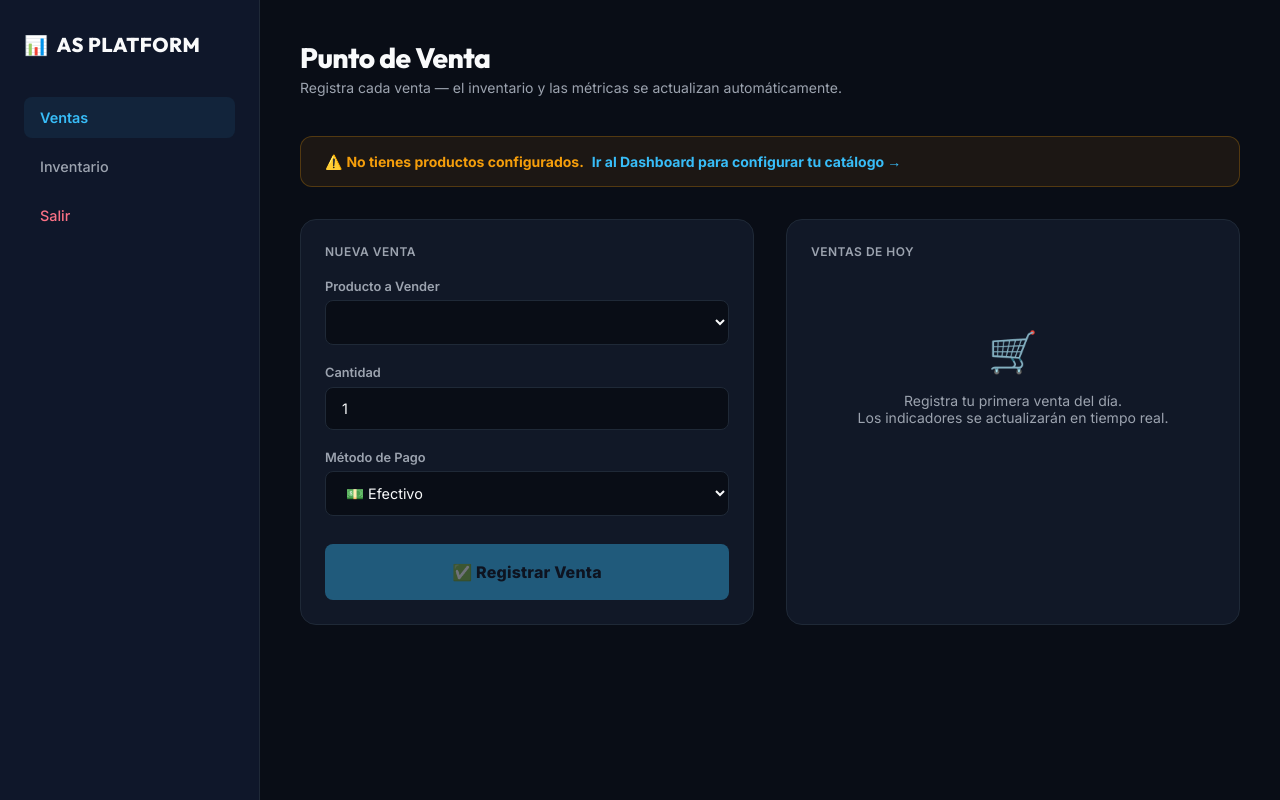
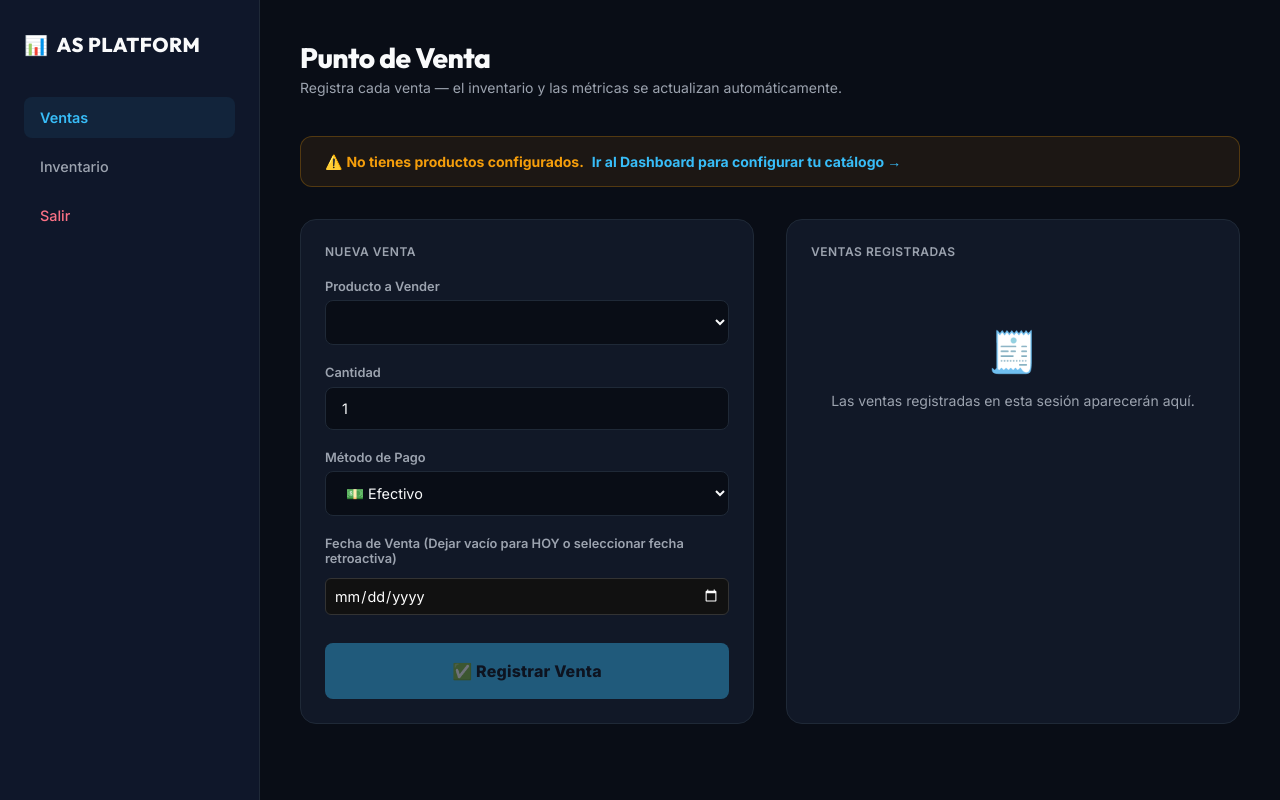
Before and after one commit to ingenieroillidge-lab/as-core, a Flask app: page /ventas in a window 1280 px wide. Run offline with Flask 3, Linux system fonts and the light colour scheme; a user stored in the database is signed in; data that the repository does not hold is empty; some libraries are stand-ins or nearby versions.

Commit message:
Feat: Registro e importación masiva de ventas retroactivas por formulario, CSV y Google Sheets

```diff
--- a/app.py
+++ b/app.py
@@ -303,7 +303,14 @@ def api_productos():
 @login_required
 def post_venta():
     d = request.json
-    s, r = ventas_service.registrar_venta(d['producto_id'], float(d['cantidad']), d.get('metodo_pago', 'Efectivo'), session['user_id'], session['negocio_id'])
+    s, r = ventas_service.registrar_venta(
+        d['producto_id'],
+        float(d['cantidad']),
+        d.get('metodo_pago', 'Efectivo'),
+        session['user_id'],
+        session['negocio_id'],
+        fecha_custom=d.get('fecha')
+    )
     return jsonify({"message": "ok", "total": r}) if s else (jsonify({"error": r}), 400)
 
 @app.route('/api/inventario')
@@ -465,6 +472,33 @@ def importar_csv():
                     )
                     imported_count += 1
 
+            elif tipo_importacion == 'ventas':
+                fecha_val = row[0].strip() if len(row) > 0 and row[0].strip() else datetime.now().strftime("%Y-%m-%d")
+                prod_name = row[1].strip() if len(row) > 1 else ''
+                try:
+                    cant_val = float(row[2].strip()) if len(row) > 2 and row[2].strip() else 1.0
+                except:
+                    cant_val = 1.0
+                metodo_val = row[3].strip() if len(row) > 3 and row[3].strip() else 'Efectivo'
+
+                if prod_name:
+                    p_res = ejecutar_query("SELECT id FROM productos WHERE LOWER(nombre)=LOWER(?) AND negocio_id=?", (prod_name, nid), fetch=True)
+                    if p_res:
+                        pid = p_res[0][0]
+                    else:
+                        try:
+                            total_val = float(row[4].replace('$', '').replace(',', '').strip()) if len(row) > 4 and row[4].strip() else 0.0
+                        except:
+                            total_val = 0.0
+                        unit_price = total_val / cant_val if cant_val > 0 else total_val
+                        ejecutar_query("INSERT INTO productos (negocio_id, nombre, precio, tipo_producto) VALUES (?, ?, ?, 'TRANSFORMADO')", (nid, prod_name, unit_price))
+                        pid_res = ejecutar_query("SELECT id FROM productos WHERE nombre=? AND negocio_id=? ORDER BY id DESC LIMIT 1", (prod_name, nid), fetch=True)
+                        pid = pid_res[0][0] if pid_res else 1
+
+                    s, r = ventas_service.registrar_venta(pid, cant_val, metodo_val, session['user_id'], nid, fecha_custom=fecha_val)
+                    if s:
+                        imported_count += 1
+
         return jsonify({"message": f"¡Éxito! Se importaron {imported_count} registros."})
     except Exception as e:
         return jsonify({"error": f"Error procesando archivo CSV: {str(e)}"}), 500
@@ -533,6 +567,32 @@ def importar_google_sheets():
                         (nid, nombre, unidad, costo, stock, stock)
                     )
                     imported_count += 1
+            elif tipo_importacion == 'ventas':
+                fecha_val = row[0].strip() if len(row) > 0 and row[0].strip() else datetime.now().strftime("%Y-%m-%d")
+                prod_name = row[1].strip() if len(row) > 1 else ''
+                try:
+                    cant_val = float(row[2].strip()) if len(row) > 2 and row[2].strip() else 1.0
+                except:
+                    cant_val = 1.0
+                metodo_val = row[3].strip() if len(row) > 3 and row[3].strip() else 'Efectivo'
+
+                if prod_name:
+                    p_res = ejecutar_query("SELECT id FROM productos WHERE LOWER(nombre)=LOWER(?) AND negocio_id=?", (prod_name, nid), fetch=True)
+                    if p_res:
+                        pid = p_res[0][0]
+                    else:
+                        try:
+                            total_val = float(row[4].replace('$', '').replace(',', '').strip()) if len(row) > 4 and row[4].strip() else 0.0
+                        except:
+                            total_val = 0.0
+                        unit_price = total_val / cant_val if cant_val > 0 else total_val
+                        ejecutar_query("INSERT INTO productos (negocio_id, nombre, precio, tipo_producto) VALUES (?, ?, ?, 'TRANSFORMADO')", (nid, prod_name, unit_price))
+                        pid_res = ejecutar_query("SELECT id FROM productos WHERE nombre=? AND negocio_id=? ORDER BY id DESC LIMIT 1", (prod_name, nid), fetch=True)
+                        pid = pid_res[0][0] if pid_res else 1
+
+                    s, r = ventas_service.registrar_venta(pid, cant_val, metodo_val, session['user_id'], nid, fecha_custom=fecha_val)
+                    if s:
+                        imported_count += 1
 
         c_res = ejecutar_query("SELECT id FROM configuracion_negocio WHERE negocio_id=?", (nid,), fetch=True)
         if c_res:
--- a/templates/configuracion.html
+++ b/templates/configuracion.html
@@ -96,6 +96,9 @@
                         <a href="/api/plantilla/inventario" class="btn" style="background: rgba(52, 211, 153, 0.1); color: #34d399; text-align: center; border: 1px solid rgba(52, 211, 153, 0.3); text-decoration: none; padding: 0.8rem; border-radius: 8px; font-weight: 700;">
                             📥 Descargar Plantilla de Insumos (.csv)
                         </a>
+                        <a href="/api/plantilla/ventas" class="btn" style="background: rgba(245, 158, 11, 0.1); color: #f59e0b; text-align: center; border: 1px solid rgba(245, 158, 11, 0.3); text-decoration: none; padding: 0.8rem; border-radius: 8px; font-weight: 700;">
+                            📥 Descargar Plantilla de Ventas Históricas / Retroactivas (.csv)
+                        </a>
                     </div>
                 </div>
 
@@ -108,6 +111,7 @@
                             <select id="imp-csv-tipo" style="width: 100%; padding: 8px; background: #111; color: white; border: 1px solid #333; border-radius: 6px; margin-top: 5px;">
                                 <option value="productos">Catálogo de Productos</option>
                                 <option value="inventario">Almacén e Insumos</option>
+                                <option value="ventas">Ventas Retroactivas / Histórico</option>
                             </select>
                         </div>
                         <div class="form-group" style="margin-top: 1rem;">
@@ -130,6 +134,7 @@
                             <select id="imp-gs-tipo" style="width: 100%; padding: 8px; background: #111; color: white; border: 1px solid #333; border-radius: 6px; margin-top: 5px;">
                                 <option value="productos">Catálogo de Productos</option>
                                 <option value="inventario">Almacén e Insumos</option>
+                                <option value="ventas">Ventas Retroactivas / Histórico</option>
                             </select>
                         </div>
                         <div class="form-group" style="flex: 2; min-width: 300px;">
--- a/templates/ventas.html
+++ b/templates/ventas.html
@@ -106,6 +106,10 @@
                             <option value="Nequi">📱 Nequi / Daviplata</option>
                         </select>
                     </div>
+                    <div class="form-group">
+                        <label>Fecha de Venta (Dejar vacío para HOY o seleccionar fecha retroactiva)</label>
+                        <input type="date" id="v-fecha" style="width: 100%; background: #111; color: white; border: 1px solid #333; padding: 8px; border-radius: 6px; margin-top: 5px;">
+                    </div>
                     <div id="venta-preview" style="display:none; background: rgba(255,255,255,0.03); border: 1px solid var(--border-color); border-radius: 10px; padding: 1rem; font-size: 0.875rem; color: var(--text-secondary);">
                         Total estimado: <strong id="preview-total" style="color: var(--text-primary);">$0</strong>
                     </div>
@@ -118,7 +122,7 @@
             <!-- HISTORIAL DE HOY -->
             <div class="card">
                 <div style="display: flex; justify-content: space-between; align-items: center; margin-bottom: 1.25rem;">
-                    <h3 style="margin-bottom: 0;">Ventas de Hoy</h3>
+                    <h3 style="margin-bottom: 0;">Ventas Registradas</h3>
                     <span id="sale-count-badge" style="display:none; background: rgba(56,189,248,0.1); color: #38bdf8; font-size: 0.7rem; font-weight: 700; padding: 3px 10px; border-radius: 20px;">0 ventas</span>
                 </div>
 
@@ -126,14 +130,14 @@
 
                 <div id="sale-history-list">
                     <div class="empty-state">
-                        <span class="emoji">🛒</span>
-                        Registra tu primera venta del día.<br>Los indicadores se actualizarán en tiempo real.
+                        <span class="emoji">🧾</span>
+                        Las ventas registradas en esta sesión aparecerán aquí.
                     </div>
                 </div>
 
                 <div id="daily-total-card">
                     <div style="display: flex; justify-content: space-between; align-items: center;">
-                        <span style="font-size: 0.75rem; font-weight: 600; text-transform: uppercase; color: var(--text-secondary); letter-spacing: 0.5px;">Total del Día</span>
+                        <span style="font-size: 0.75rem; font-weight: 600; text-transform: uppercase; color: var(--text-secondary); letter-spacing: 0.5px;">Total de esta sesión</span>
                         <span id="daily-total" style="font-size: 1.4rem; font-weight: 800; font-family: 'Outfit', sans-serif; color: #10b981;">$0</span>
                     </div>
                 </div>
@@ -146,9 +150,16 @@
         const formatCOP = new Intl.NumberFormat('es-CO', { style: 'currency', currency: 'COP', minimumFractionDigits: 0 });
 
         let productMap = {}; // id -> {nombre, precio}
-        let todaySales = [];
         let saleCount = 0;
         let dailyTotal = 0;
+        let msgIndex = 0;
+
+        const EMOTIONAL_MESSAGES = [
+            "¡Excelente! Cada venta te acerca a tus metas de este mes.",
+            "¡Genial! Tu flujo de caja sigue creciendo.",
+            "¡Venta registrada con éxito! El inventario fue actualizado.",
+            "¡Sigue así! Tu negocio está en movimiento.",
+        ];
 
         async function loadProds() {
             const res = await fetch('/api/productos');
@@ -187,16 +198,6 @@
         document.getElementById('v-producto').addEventListener('change', updatePreview);
         document.getElementById('v-cantidad').addEventListener('input', updatePreview);
 
-        const EMOTIONAL_MESSAGES = [
-            "¡Perfecto! Tu negocio ya está generando datos reales.",
-            "¡Excelente! Cada venta construye tu historial financiero.",
-            "¡Muy bien! Sigue así — tus costos y utilidades se calculan en tiempo real.",
-            "¡Genial! Esa venta ya redujo tu punto de equilibrio del día.",
-            "¡Impecable! Así se construye un negocio con control total.",
-        ];
-
-        let msgIndex = 0;
-
         document.getElementById('venta-form').onsubmit = async (e) => {
             e.preventDefault();
             const btn = document.getElementById('btn-registrar');
@@ -206,12 +207,16 @@
             const productoId = document.getElementById('v-producto').value;
             const cantidad   = document.getElementById('v-cantidad').value;
             const metodo     = document.getElementById('v-metodo').value;
+            const fechaVal   = document.getElementById('v-fecha').value;
             const product    = productMap[productoId];
+
+            const payload = { producto_id: productoId, cantidad, metodo_pago: metodo };
+            if (fechaVal) payload.fecha = fechaVal;
 
             const res = await fetch('/api/ventas', {
                 method: 'POST',
                 headers: { 'Content-Type': 'application/json' },
-                body: JSON.stringify({ producto_id: productoId, cantidad, metodo_pago: metodo })
+                body: JSON.stringify(payload)
             });
             const resD = await res.json();
 
```
Also changed, not shown: services/ventas_service.py (+7 -2 lines).
